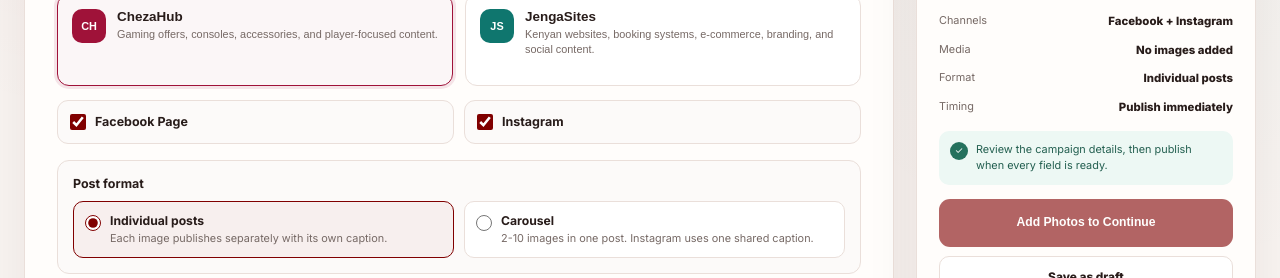
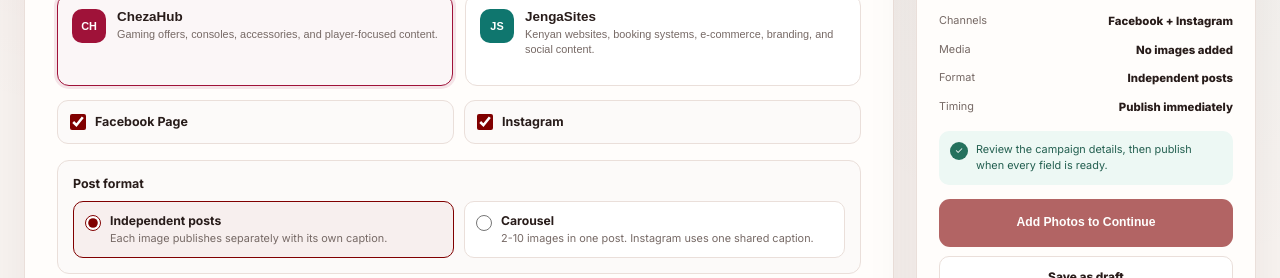
Before and after one commit to ryanair000/SMMPRO, a Next.js app: page / in a window 1280 px wide. Shown: the part 632-910 px from the top of the page. Built offline with nearby package versions, Linux system fonts and the light colour scheme.

Commit message:
Clarify post format selection

```diff
--- a/src/components/PostComposer.js
+++ b/src/components/PostComposer.js
@@ -96,6 +96,9 @@
       setPublishInstagram(true);
       setScheduleTime('');
       setRecurrenceFrequency('none');
+    } else {
+      setPublishFacebook(selectedAccount.platforms?.facebook !== false);
+      setPublishInstagram(selectedAccount.platforms?.instagram !== false);
     }
   };
 
@@ -608,7 +611,7 @@
               onChange={e => setPublishFacebook(e.target.checked)}
               disabled={isSubmitting || !facebookEnabled || carouselMode}
             />
-            Facebook Page{!facebookEnabled ? ' (Unavailable)' : carouselMode ? ' (Individual mode only)' : ''}
+            Facebook Page{!facebookEnabled ? ' (Unavailable)' : carouselMode ? ' (Independent posts only)' : ''}
           </label>
           <label>
             <input
@@ -635,7 +638,7 @@
                   disabled={isSubmitting}
                 />
                 <span>
-                  <strong>Individual posts</strong>
+                  <strong>Independent posts</strong>
                   <small>Each image publishes separately with its own caption.</small>
                 </span>
               </label>
@@ -656,7 +659,7 @@
             </div>
             {carouselMode && (
               <p className={styles.publishModeHint}>
-                Post 1&apos;s caption will be the shared carousel caption. Use Individual posts when every image needs its own caption.
+                Post 1&apos;s caption will be the shared carousel caption. Use Independent posts when every image needs its own caption.
               </p>
             )}
           </div>
@@ -980,7 +983,7 @@
           </div>
           <div>
             <dt>Format</dt>
-            <dd>{carouselMode ? 'Instagram carousel' : 'Individual posts'}</dd>
+            <dd>{carouselMode ? 'Instagram carousel' : 'Independent posts'}</dd>
           </div>
           <div>
             <dt>Timing</dt>
```
